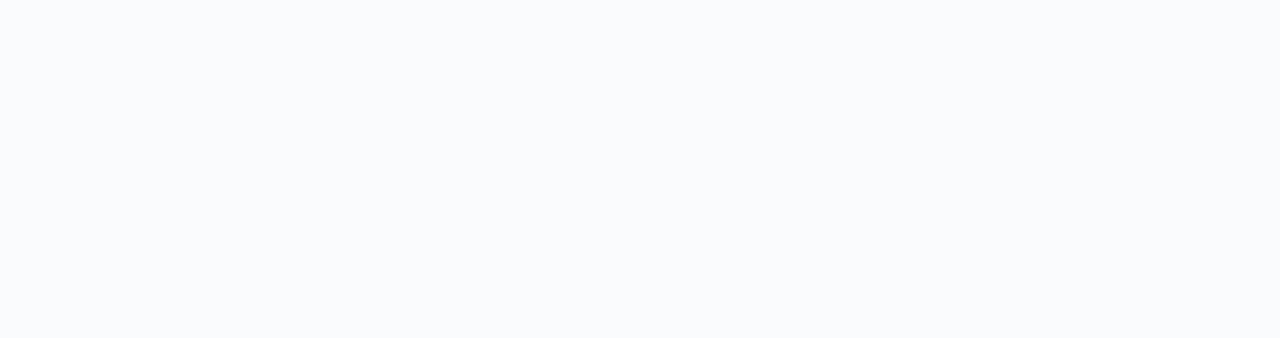
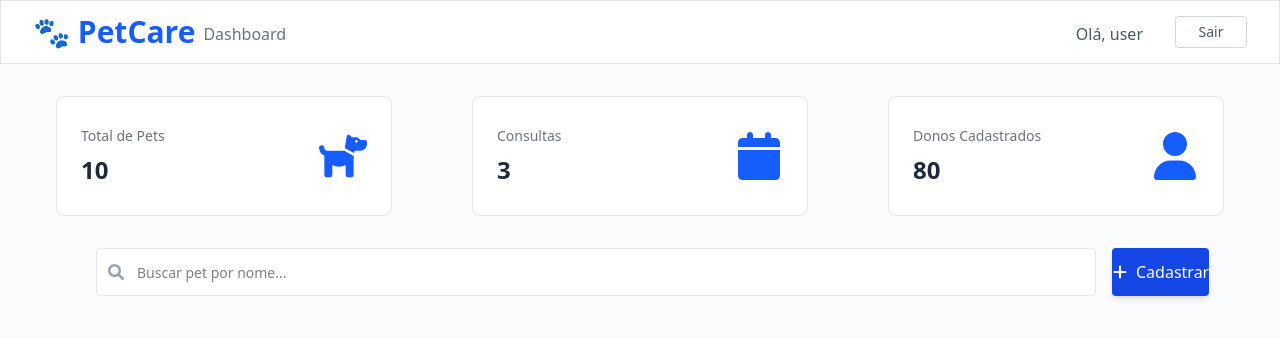
Before and after one commit to liv-inn/petc_sec, a React (Vite) app in the folder projeto_seguranca/: page /home in a window 1280 px wide. Before the commit this address had no page. Shown: the top 338 px of the page. Built offline with nearby package versions, Linux system fonts and the light colour scheme.

Commit message:
add searchBar

```diff
--- a/projeto_seguranca/src/App.jsx
+++ b/projeto_seguranca/src/App.jsx
@@ -2,6 +2,7 @@
 import Login from '../src/pages/Login.jsx';
 import { BrowserRouter, Routes, Route } from "react-router-dom";
 import SignUp from '../src/pages/SignUp.jsx';
+import Home from '../src/pages/Home.jsx';
 
 function App() {
 
@@ -12,6 +13,7 @@
         <Route path="/landing_page" element={<LandingPage/>} />
         <Route path='/login' element={<Login/>} />
         <Route path='/cadastro' element={<SignUp/>} />
+        <Route path="/home" element={<Home/>} />
       </Routes>
     </BrowserRouter>
 
--- /dev/null
+++ b/projeto_seguranca/src/components/SearchBar.jsx
@@ -0,0 +1,23 @@
+import { useState } from 'react';
+import { FaSearch } from 'react-icons/fa';
+
+function SearchBar() {
+  const [searchTerm, setSearchTerm] = useState('');
+
+  return (
+    <div className="relative w-250 ml-24 mt-8 ">
+      <div className="absolute inset-y-0 left-0 pl-3 flex items-center pointer-events-none">
+        <FaSearch className="text-gray-400" />
+      </div>
+      <input
+        type="text"
+        placeholder="Buscar pet por nome..."
+        className=" bg-white pl-10 pr-4 py-1.5 w-full h-12 text-sm border border-gray-200 rounded focus:outline-none focus:border-gray-300 "
+        value={searchTerm}
+        onChange={(e) => setSearchTerm(e.target.value)}
+      />
+    </div>
+  );
+}
+
+export default SearchBar;
--- /dev/null
+++ b/projeto_seguranca/src/components/StatsCard.jsx
@@ -0,0 +1,17 @@
+function StatsCard({ title, value, icon }) {
+  return (
+    <div className="bg-white w-84 h-30 border border-gray-200  rounded-lg flex items-center justify-between px-6 py-2">
+      {/* Lado do texto */}
+      <div className="flex flex-col justify-center gap-2">
+        <span className="text-sm text-gray-500">{title}</span>
+        <p className="text-2xl font-bold text-gray-800">{value}</p>
+      </div>
+
+      {/* Lado do ícone */}
+      <div className="text-5xl text-blue-600">
+        {icon}
+      </div>
+    </div>
+  );
+}
+export default StatsCard;
--- /dev/null
+++ b/projeto_seguranca/src/pages/Home.jsx
@@ -0,0 +1,59 @@
+import StatsCard from '../components/StatsCard';
+import Logo from '../components/Logo.jsx';
+import { FaCalendar, FaDog, FaPlus, FaUser } from 'react-icons/fa6';
+import SearchBar from '../components/searchBar.jsx';
+
+function Home(){
+    const handleClick = () => {
+        console.log('Botão Cadastrar clicado');
+    };
+
+    return (
+        <div className="home">
+            <div className='bg-white h-16 w-full flex items-center justify-between border border-gray-200 mb-8 px-8'>
+  <div className='flex items-center gap-2'>
+    <Logo className='text-blue-600 text-2xl' />
+    <p className='mt-1 text-gray-500'>Dashboard</p>
+  </div>
+
+  <div className='flex items-center gap-8'>
+    <p className='text-gray-600 mt-1'>Olá, user</p>
+    <button className='border border-gray-300 h-8 w-18 text-sm rounded text-gray-600'>Sair</button>
+  </div>
+</div>
+            <div className='flex gap-20  justify-center  '>
+                <StatsCard
+                title="Total de Pets"
+                value="10"
+                icon={ <FaDog /> }
+                />
+
+                <StatsCard
+                title="Consultas"
+                value="3"
+                icon={ <FaCalendar/> }
+                />
+
+                <StatsCard
+                title="Donos Cadastrados"
+                value="80"
+                icon={ <FaUser/> }
+                />
+            </div>
+
+      <div className="flex flex-col sm:flex-row gap-4 mb-6 items-center">
+      <div className="flex-1 w-full">
+        <SearchBar />
+      </div>
+      <button
+        onClick={handleClick}
+        className="w-48 h-12 bg-blue-700 text-white rounded-sm flex gap-2 justify-center items-center mt-8 mr-24 hover:bg-blue-800 transition-colors duration-300 shadow-md"
+      >
+        <FaPlus /> Cadastrar
+      </button>
+    </div>
+    </div>
+    )
+}
+
+export default Home;
--- a/projeto_seguranca/src/pages/LandingPage.jsx
+++ b/projeto_seguranca/src/pages/LandingPage.jsx
@@ -13,7 +13,7 @@
                 <AcessCard
                 title="Login"
                 subtitle="Acesse sua conta já existente"
-                icon={<FaUserDoctor className="text-6xl text-white" />}
+                icon={<FaUserDoctor className="text-5xl text-white" />}
                 description="Entre com suas credenciais para gerenciar seus pets."
                 link={
                     <Link to="/login" className=" ">
@@ -25,7 +25,7 @@
                 <AcessCard
                 title="Criar Conta"
                 subtitle="Cadastre-se no sistema"
-                icon={<FaUserPlus className="text-6xl text-white" />}
+                icon={<FaUserPlus className="text-5xl text-white" />}
                 description="Crie sua conta para começar a usar o sistema e gerencie seus pets."
                                 link={
                     <Link to="/cadastro" className=" ">
--- a/projeto_seguranca/src/pages/SignUp.jsx
+++ b/projeto_seguranca/src/pages/SignUp.jsx
@@ -22,7 +22,7 @@
 
 
         <form onSubmit={handleSubmit}>
-            <div className="flex flex-col gap-4 w-100 mt-10 ">
+            <div className="flex flex-col gap-4 w-100 mt-6 ">
             <label className="text-gray-600" htmlFor="name">Nome</label>
             <div className="flex h-12 items-center border border-gray-200 rounded-md px-2 py-1 gap-2">
             <FaUser className="ml-2 text-gray-400"/>
```
